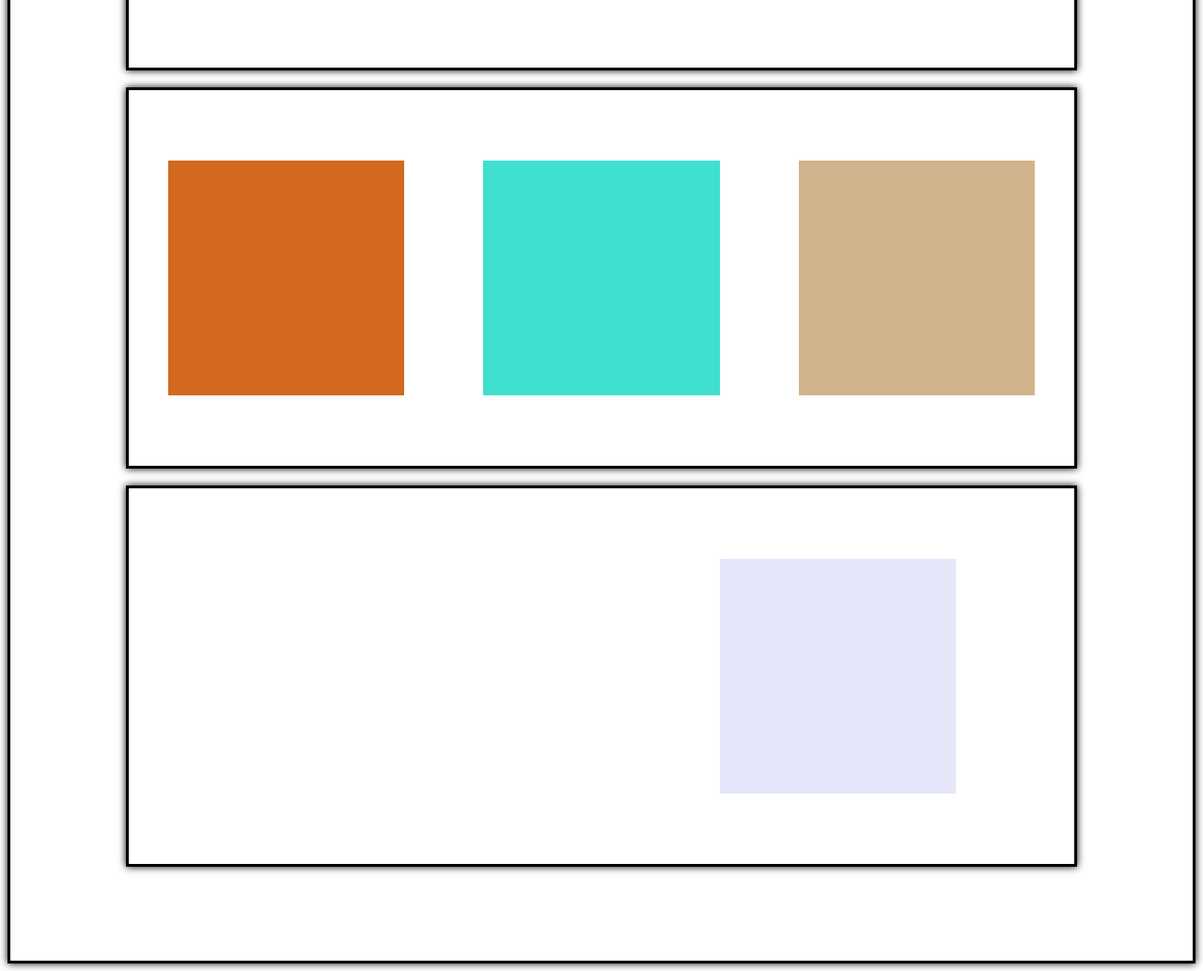
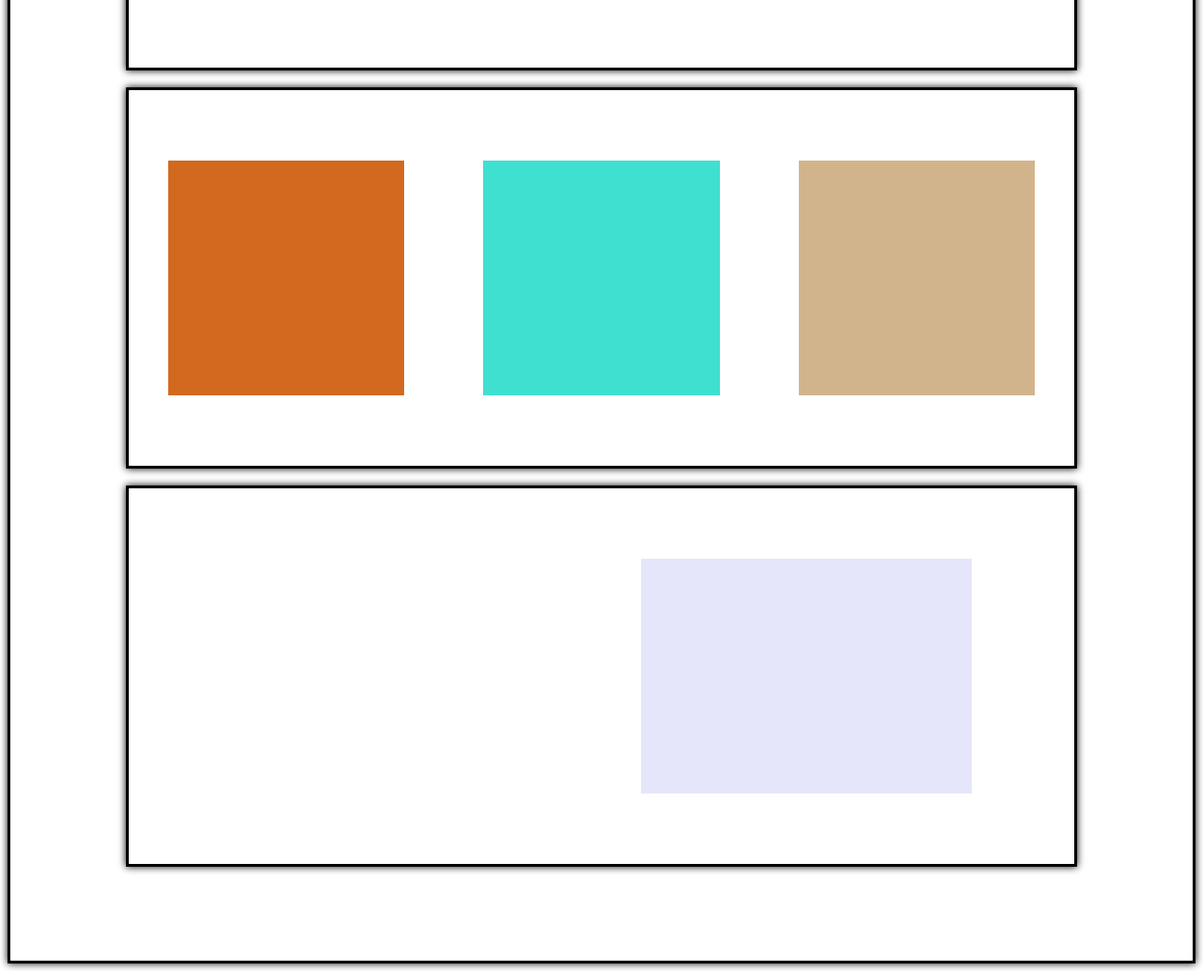
Before and after one commit to RubnD/flexcss, a plain HTML site: page index.html in a window 1280 px wide. Shown: the part 442-1476 px from the top of the page at 94% size. Drawn offline with Linux system fonts and the light colour scheme.

Commit message:
Trabajo modi

```diff
--- a/css/estilos.css
+++ b/css/estilos.css
@@ -1,7 +1,6 @@
 .CajaGrande{
 	border: solid;
 	box-shadow: 0 0 0.5em #000;
-	margin-top:
 }
 
 .Caja1{
@@ -65,5 +64,5 @@
 .cajita6{
 	background: Lavender;
 	height: 250px;
-	width: 25%;
+	width: 35%;
 }
```
